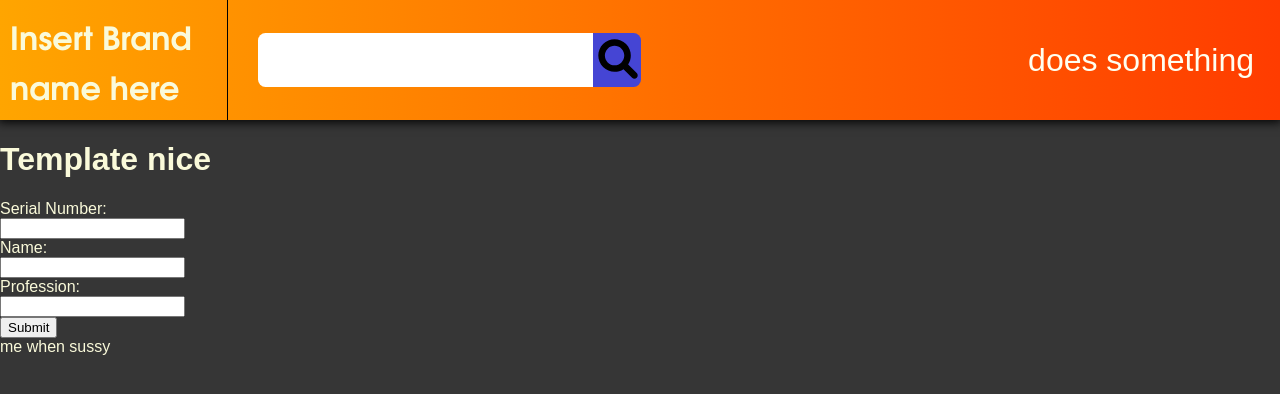
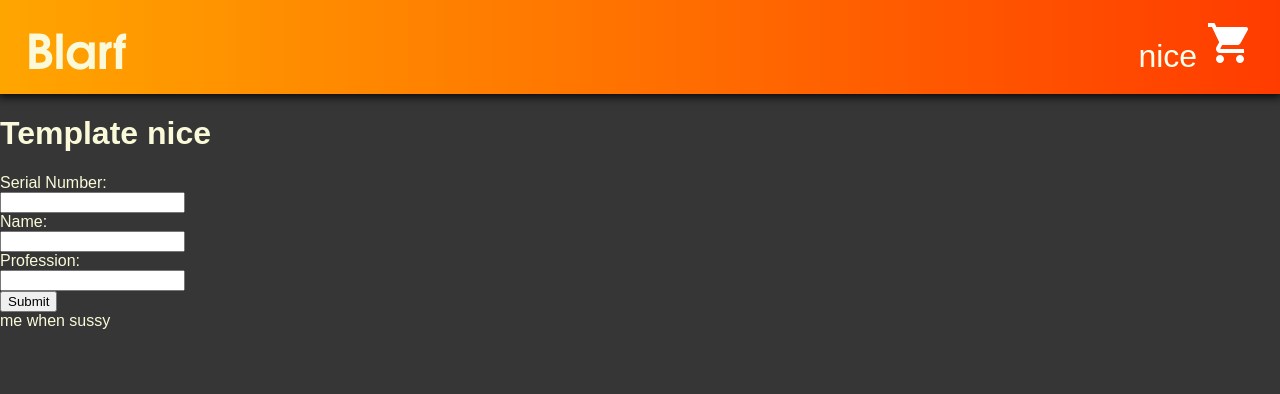
Before and after one commit to Rishabh69420/ecommerce-test-run, a Flask app: page / in a window 1280 px wide. Shown: the top 394 px of the page. Run offline with Flask 2, Linux system fonts and the light colour scheme.

Commit message:
am I doing this right

```diff
--- a/static/css/main.css
+++ b/static/css/main.css
@@ -13,20 +13,22 @@ body {
 
 .header {
     background:linear-gradient(to right, orange, rgb(255, 60, 0));
-    height: 120px;
     width: 100%;
     box-shadow: 0 0 10px 2px rgb(0, 0, 0);
-    display: flex;
-    align-items: center;
     font-size: 2em;
 }
 
-.headerContent {
-    border-right: 1px solid black;
+.headerbar {
+    display: flex;
+    align-items: center;
+    padding: 0 1rem 0 1rem;
+}
+
+.logo {
     padding: 10px;
     font-family: tex;
     width: 25%;
-    font-size: 2rem;
+    font-size: 3rem;
 }
 
 .search {
@@ -43,7 +45,7 @@ body {
     vertical-align: middle;
     border-radius: 7.5px 0 0 7.5px;
     padding: 10px 10px 10px 10px;
-    transition: box-shadow ease-in-out 50ms;
+    transition: box-shadow ease-in-out 75ms;
     color: rgb(78, 78, 78);
 }
 
@@ -53,7 +55,7 @@ body {
 }
 
 .searchButton {
-    width: 50px;
+    width: 52px;
     border-radius: 0 7.5px 7.5px 0;
     background: rgb(69, 69, 212);
 }
@@ -62,6 +64,7 @@ body {
     margin: 6px auto 0 5px;
     width: 40px;
     height: auto;
+    filter: brightness(0) invert(1) brightness(90%);
 }
 
 .nav {
@@ -70,15 +73,18 @@ body {
     text-align: right;
 }
 
-.cart {
-    /* border: 0; */
+.shop {
+    font-size: 0.5rem;
+}
+
+.cart, .home {
     text-decoration: none;
+    height: 100%;
     color: ivory;
-    padding: 1rem;
     background: transparent;
     transition: background ease-in-out 0.15s;
 }
 
-.cart:hover {
+.cart:hover, .home:hover {
     background: rgba(0, 0, 0, 0.185);
 }
--- a/templates/base.html
+++ b/templates/base.html
@@ -9,19 +9,24 @@
 </head>
 <body>
     <div class="header">
-        <div class="headerContent">
-            Insert Brand name here
+        <div class="headerbar">
+            <div class="logo">
+                Blarf
+            </div>
+            <div class="nav">
+                <a class="home">
+                    nice
+                </a>
+                <a href="#" class="cart">
+                    <img class="shop" src="/static/shoppingcart.svg">
+                </a>
+            </div>
         </div>
-        <div class="search">
+        <!-- <div class="search">
             <input class="searchBox" type="text">
             <a href="#" class="searchButton"><img class="mag" src="/static/search-2907.svg"/>
             </a>
-        </div>
-        <div class="nav">
-            <a href="#" class="cart">
-                does something
-            </a>
-        </div>
+        </div> -->
     </div>
     {% block body %}{% endblock %}
 </body>
```
Also changed, not shown: static/search-2907.svg, static/shoppingcart.svg (added).
